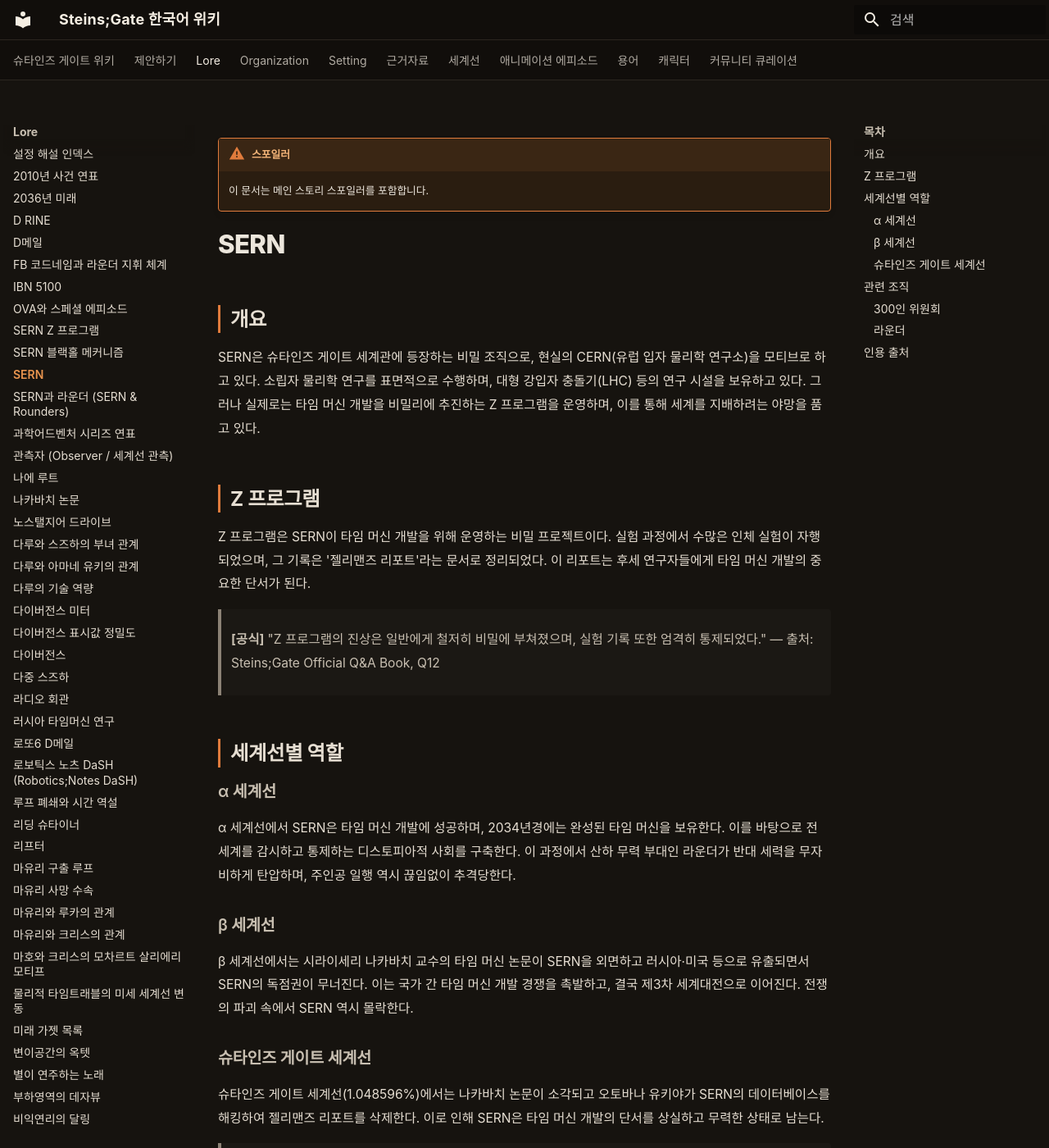
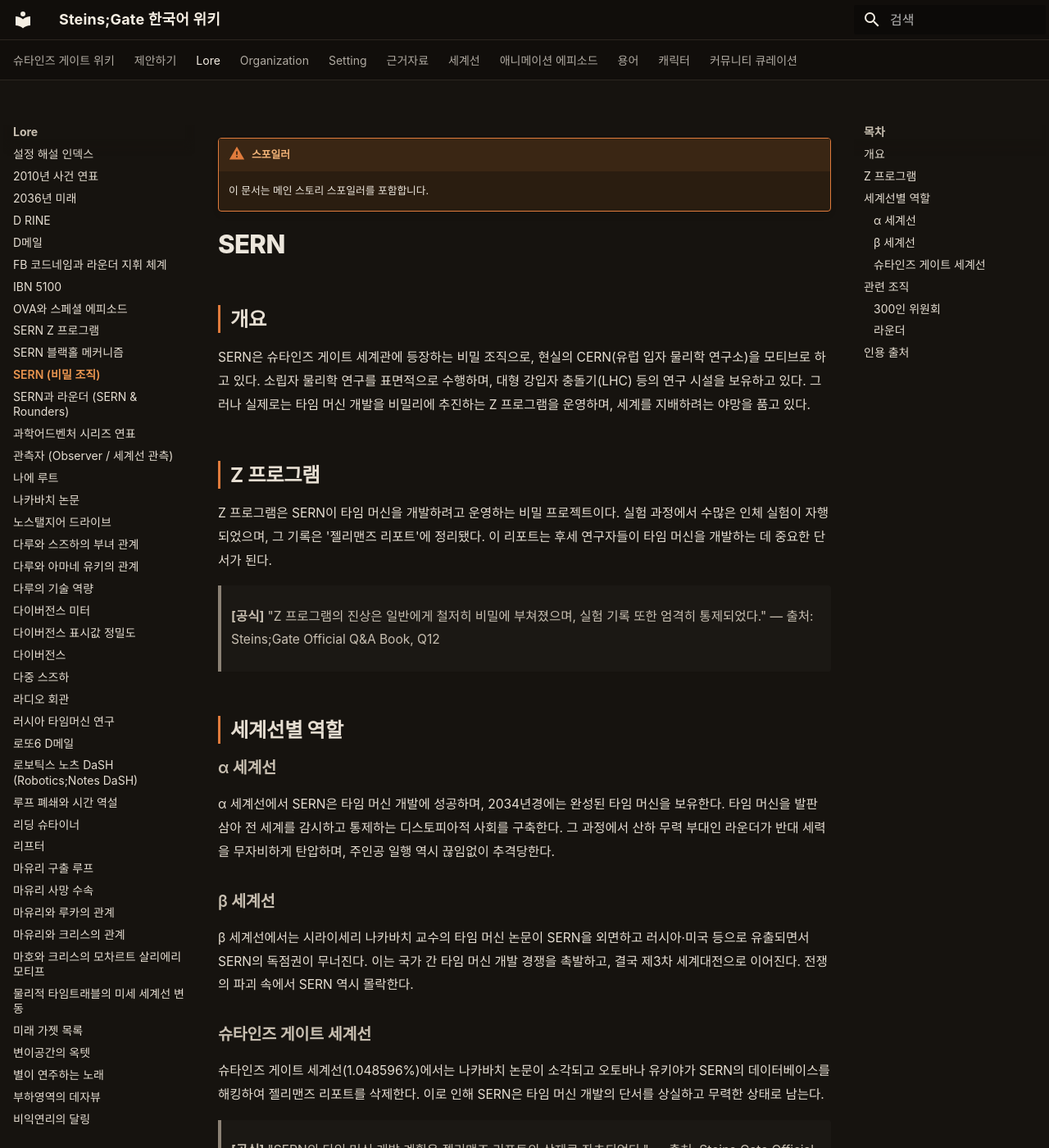
Before and after one commit to sgwiki/sgwiki.github.io, an MkDocs documentation site: the page built from wiki/lore/SERN.md, in a window 1280 px wide and 1400 px high. Shown: the whole window at 82% size. Built offline with MkDocs 1.6.1 and Material for MkDocs 9.7.7, drawn with Linux system fonts in a browser that asks for light colours; some web fonts are replaced; some of the changed text lies outside the part shown.

Commit message:
chore(wiki): SERN 정비 — frontmatter(title·category) 보강·humanize 9건(추상 주어+만능동사·형식명사·번역투 접속사·결산 공식)·사실·스포일러(main_story)·인용·수치 불변

```diff
--- a/wiki/lore/SERN.md
+++ b/wiki/lore/SERN.md
@@ -1,4 +1,6 @@
 ---
+title: SERN (비밀 조직)
+category: lore
 spoiler: main_story
 description: "SERN은 슈타인즈 게이트 세계관에 등장하는 비밀 조직으로, 현실의 CERN(유럽 입자 물리학 연구소)을 모티브로 하고 있다. 소립자 물리학 연구를 표면적으로 수행하며, 대형 강입자 충돌기(LHC) 등의 연구 시설을 보유하고 있다."
 ---
@@ -10,11 +12,11 @@
 
 ## 개요
 
-SERN은 슈타인즈 게이트 세계관에 등장하는 비밀 조직으로, 현실의 CERN(유럽 입자 물리학 연구소)을 모티브로 하고 있다. 소립자 물리학 연구를 표면적으로 수행하며, 대형 강입자 충돌기(LHC) 등의 연구 시설을 보유하고 있다. 그러나 실제로는 타임 머신 개발을 비밀리에 추진하는 Z 프로그램을 운영하며, 이를 통해 세계를 지배하려는 야망을 품고 있다.
+SERN은 슈타인즈 게이트 세계관에 등장하는 비밀 조직으로, 현실의 CERN(유럽 입자 물리학 연구소)을 모티브로 하고 있다. 소립자 물리학 연구를 표면적으로 수행하며, 대형 강입자 충돌기(LHC) 등의 연구 시설을 보유하고 있다. 그러나 실제로는 타임 머신 개발을 비밀리에 추진하는 Z 프로그램을 운영하며, 세계를 지배하려는 야망을 품고 있다.
 
 ## Z 프로그램
 
-Z 프로그램은 SERN이 타임 머신 개발을 위해 운영하는 비밀 프로젝트이다. 실험 과정에서 수많은 인체 실험이 자행되었으며, 그 기록은 '젤리맨즈 리포트'라는 문서로 정리되었다. 이 리포트는 후세 연구자들에게 타임 머신 개발의 중요한 단서가 된다.
+Z 프로그램은 SERN이 타임 머신을 개발하려고 운영하는 비밀 프로젝트이다. 실험 과정에서 수많은 인체 실험이 자행되었으며, 그 기록은 '젤리맨즈 리포트'에 정리됐다. 이 리포트는 후세 연구자들이 타임 머신을 개발하는 데 중요한 단서가 된다.
 
 > **[공식]** "Z 프로그램의 진상은 일반에게 철저히 비밀에 부쳐졌으며, 실험 기록 또한 엄격히 통제되었다."
 > — 출처: Steins;Gate Official Q&A Book, Q12
@@ -23,7 +25,7 @@
 
 ### α 세계선
 
-α 세계선에서 SERN은 타임 머신 개발에 성공하며, 2034년경에는 완성된 타임 머신을 보유한다. 이를 바탕으로 전 세계를 감시하고 통제하는 디스토피아적 사회를 구축한다. 이 과정에서 산하 무력 부대인 라운더가 반대 세력을 무자비하게 탄압하며, 주인공 일행 역시 끊임없이 추격당한다.
+α 세계선에서 SERN은 타임 머신 개발에 성공하며, 2034년경에는 완성된 타임 머신을 보유한다. 타임 머신을 발판 삼아 전 세계를 감시하고 통제하는 디스토피아적 사회를 구축한다. 그 과정에서 산하 무력 부대인 라운더가 반대 세력을 무자비하게 탄압하며, 주인공 일행 역시 끊임없이 추격당한다.
 
 ### β 세계선
 
@@ -40,14 +42,14 @@
 
 ### 300인 위원회
 
-300인 위원회는 SERN의 상위 조직으로, 세계를 실질적으로 통제하는 그림자 집단이다. SERN은 이 위원회의 산하 조직으로서 타임 머신 개발 등의 프로젝트를 실행하는 역할을 맡는다.
+300인 위원회는 SERN의 상위 조직으로, 세계를 실질적으로 통제하는 그림자 집단이다. SERN은 이 위원회의 산하 조직으로서 타임 머신 개발 등 프로젝트를 맡아 실행한다.
 
 > **[공식]** "300인 위원회는 SERN을 비롯한 여러 비밀 조직을 통제하며, 세계사를 조종한다."
 > — 출처: Steins;Gate World Art Works, Q23
 
 ### 라운더
 
-라운더는 SERN 산하의 무력 부대로, α 세계선에서 SERN의 지배를 유지하기 위한 억압 수단으로 활용된다. 강압적인 통제와 첩보 활동을 담당하며, 주인공 일행의 주적 중 하나로 등장한다.
+라운더는 SERN 산하의 무력 부대로, α 세계선에서 SERN의 지배를 유지하며 반대 세력을 억압한다. 강압적인 통제와 첩보 활동을 담당하며, 주인공 일행의 주적 중 하나다.
 
 ## 인용 출처
 
```
